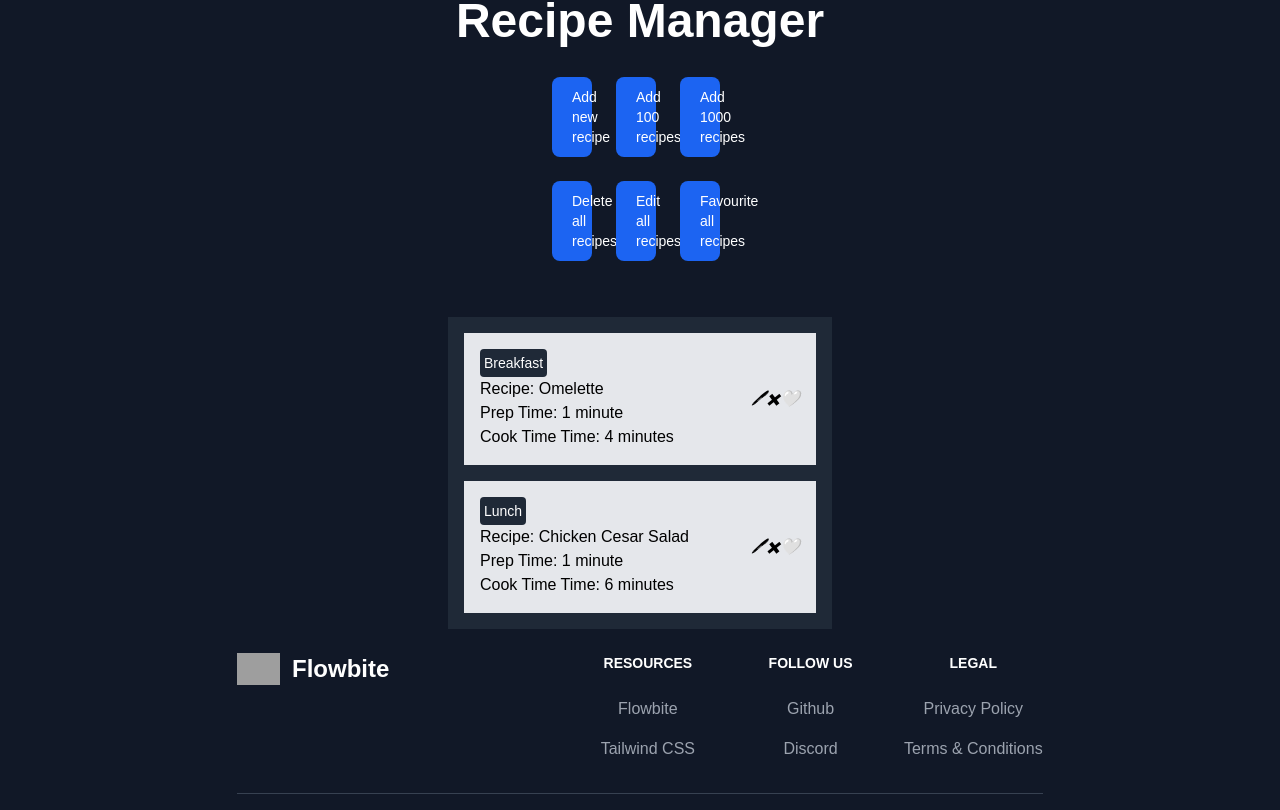
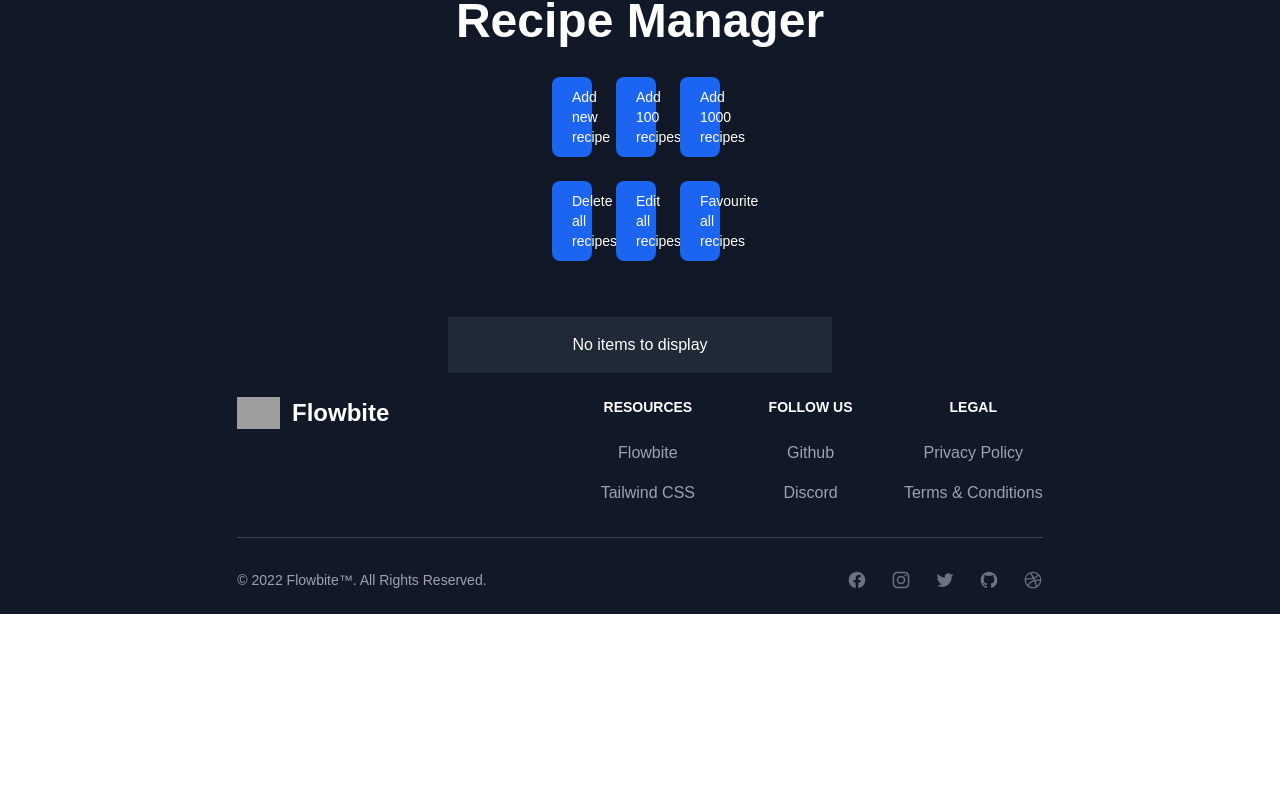
Before and after one commit to aldojack/Honours-Project, a React (Vite) app in the folder react/: page / in a window 1280 px wide. Shown: the part 491-1301 px from the top of the page. After the commit the page ends 1105 px from the top, so only its background shows below. Built offline with nearby package versions, Linux system fonts and the light colour scheme; grey boxes are pictures that could not be loaded.

Commit message:
Refactor item  container to map over each item and create an item component to dynamically take in item prop

```diff
--- a/react/src/components/Item.jsx
+++ b/react/src/components/Item.jsx
@@ -1,22 +1,16 @@
 import React from 'react'
 
-export default function Item() {
+export default function Item({item}) {
   return (
     <div className='item flex dark:bg-gray-200 bg-gray-800 p-4'>
     <div className='item-data text-start'>
-    <ul className='item-category flex space-x-2'>
-        <li className='bg-gray-200 dark:bg-gray-800 text-black dark:text-white rounded p-1 text-sm'>Breakfast</li>
-    </ul>
-    {/* <ol className='text-sm list-decimal'>
-      <li>Season the beaten eggs well with salt and pepper. Heat the oil and butter in a non-stick frying pan over a medium-low heat until the butter has melted and is foaming.</li>
-      <li>Pour the eggs into the pan, tilt the pan ever so slightly from one side to another to allow the eggs to swirl and cover the surface of the pan completely. Let the mixture cook for about 20 seconds then scrape a line through the middle with a spatula</li>
-      <li>Tilt the pan again to allow it to fill back up with the runny egg. Repeat once or twice more until the egg has just set.</li>
-      <li>At this point you can fill the omelette with whatever you like – some grated cheese, sliced ham, fresh herbs, sautéed mushrooms or smoked salmon all work well. Scatter the filling over the top of the omelette and fold gently in half with the spatula. Slide onto a plate to serve.</li>
+      <div className='item-category flex space-x-2'>
+          <p className='bg-gray-200 dark:bg-gray-800 text-black dark:text-white rounded p-1 text-sm'>{item.category}</p>
+      </div>
 
-    </ol> */}
-      <p className='recipe-name'>Recipe: Omelette</p>
-      <p className='recipe-preptime'>Prep Time: 1 minute</p>
-      <p className='recipe-cooktime'>Cook Time Time: 4 minutes</p>
+        <p className='recipe-name'>Recipe: {item.name}</p>
+        <p className='recipe-preptime'>Prep Time: {item.prepTime === 1 ? `${item.prepTime} minute` : `${item.prepTime} minutes`}</p>
+        <p className='recipe-preptime'>Cook Time: {item.cookTime === 1 ? `${item.cookTime} minute` : `${item.cookTime} minutes`}</p>
     </div>
 
 
--- a/react/src/components/ItemsContainer.jsx
+++ b/react/src/components/ItemsContainer.jsx
@@ -1,28 +1,10 @@
 import React from 'react'
 import Item from './Item'
-export default function ItemsContainer() {
+export default function ItemsContainer({data}) {
+  const items = data ? data.map((item) => <Item item={item} key={item.id}/>) : null
   return (
     <div className='items-container bg-gray-200 dark:bg-gray-800 text-white dark:text-black w-96 mx-auto mt-12 p-4 space-y-4'>
-    <Item/>
-
-    <div className='item flex dark:bg-gray-200 bg-gray-800 p-4'>
-      <div className='item-data text-start'>
-      <ul className='item-category flex space-x-2'>
-          <li className='bg-gray-200 dark:bg-gray-800 text-black dark:text-white rounded p-1 text-sm'>Lunch</li>
-      </ul>
-
-        <p className='recipe-name'>Recipe: Chicken Cesar Salad</p>
-        <p className='recipe-preptime'>Prep Time: 1 minute</p>
-        <p className='recipe-cooktime'>Cook Time Time: 6 minutes</p>
-      </div>
-
-
-      <div className='edit-item-container self-center ml-auto'>
-        <i className='edit'>🖊</i>
-        <i className='delete'>✖</i>
-        <i className='favourite'>🤍</i>
-      </div>
-    </div>
+      {items || <p className='text-white'>No items to display</p>}
   </div>
   )
 }
```
